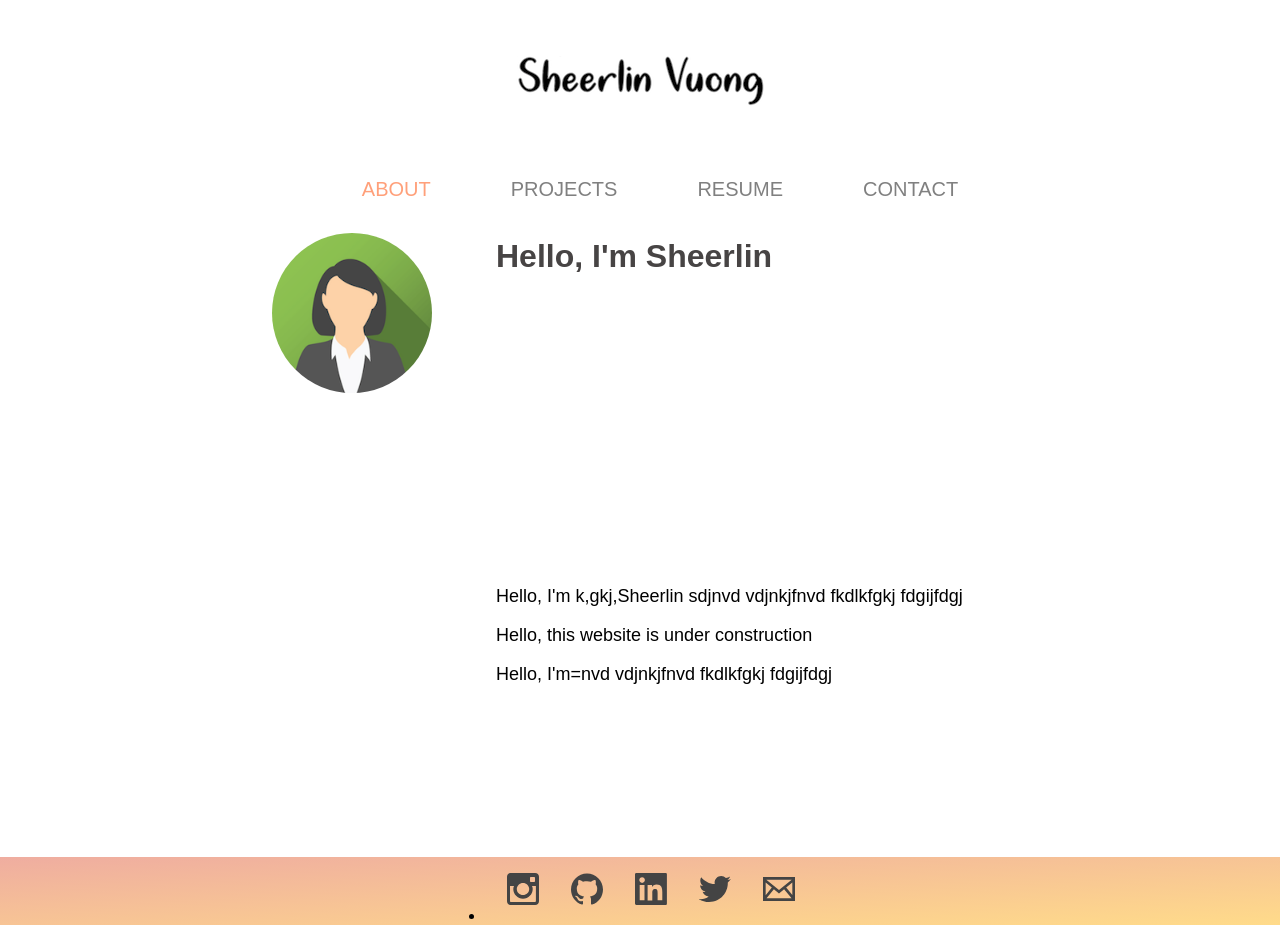
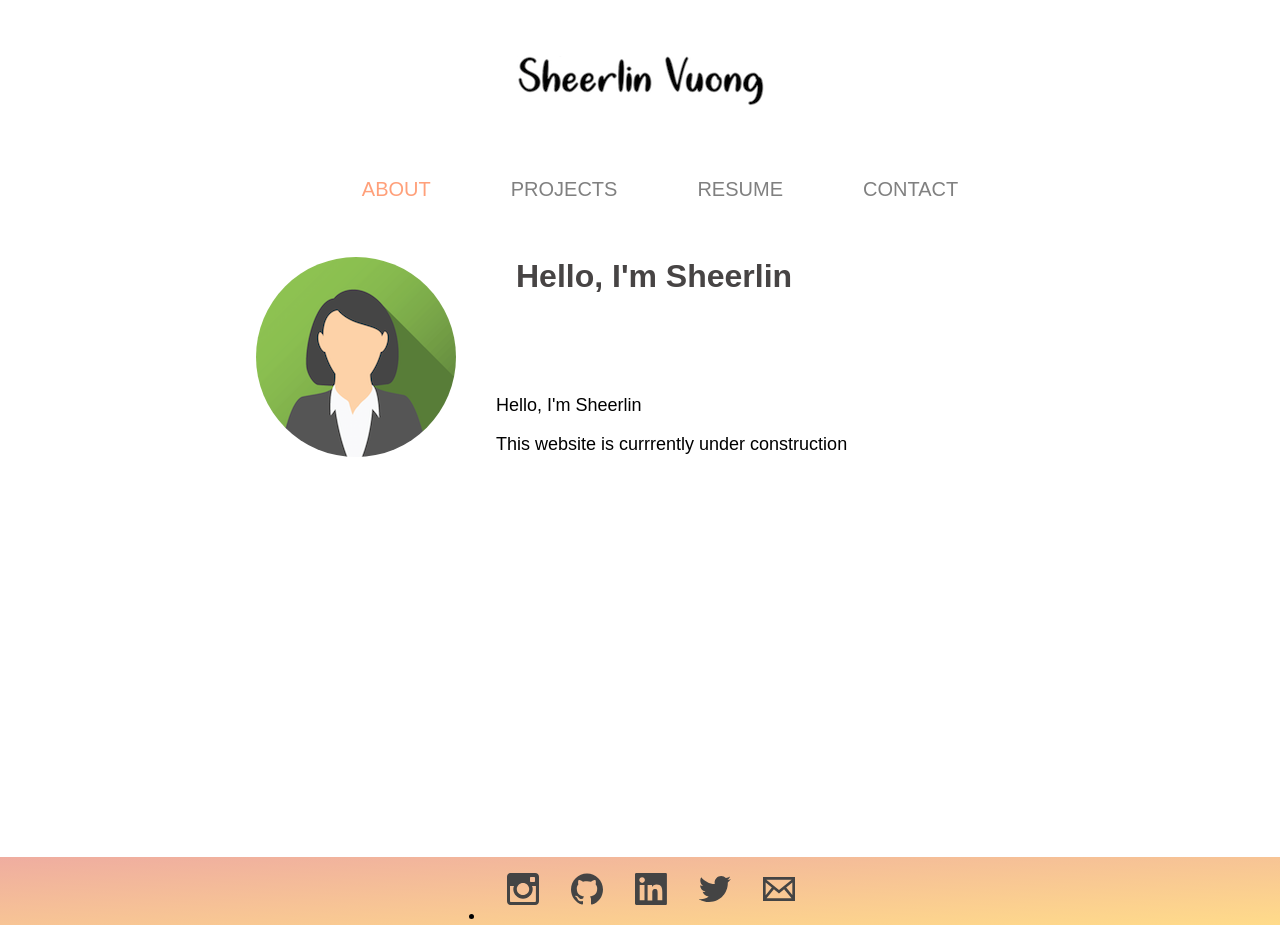
Before and after one commit to sheerlinvuong/sheerlinvuong.github, a React (Create React App) app: page / in a window 1280 px wide. Built offline with nearby package versions, Linux system fonts and the light colour scheme.

Commit message:
CSS updates

```diff
--- a/src/components/footerComponent/footer.css
+++ b/src/components/footerComponent/footer.css
@@ -6,7 +6,7 @@
   justify-content: center;
   }
 
-  img {
+  .footer img {
     padding: 1em;
   }
 
--- a/src/components/pages/homePag.css
+++ b/src/components/pages/homePag.css
@@ -1,34 +1,34 @@
 .Bio {
     display: grid;
     grid-template-columns: 15em auto;
-    grid-template-rows: 10em aut o;
+    grid-template-rows: 10em auto;
     height: 40em;
+    }
 
+.Bio-header {
+  color: rgb(71, 68, 68);
+  font-size: medium;
+  padding-top: 20px;
+  padding-left: 20px;
+  grid-column: 2;
+  grid-row: 1;
     }
 
     .Bio-body {
-      background-color: rgba(238, 174, 161, 0);
       font-size: large;
       grid-column: 2;
       grid-row: 2
     }
-    .Bio-header {
-      background-color: rgb(255, 255, 255);
-      color: rgb(71, 68, 68);
 
-      font-size: medium;
-      grid-column: 2;
-      grid-row: 1
+
+    .picbox {
+      background-color: rgba(111, 92, 194, 0);
+      grid-column: 1;
     }
 
-    .picbox {
-      width:10em;
-
-      grid-column: 1 / 2;
+    .picbox img {
+      max-width:100%;
+      border-radius: 50%;
+      margin-right: 50px;
+      margin-top: 40px;
     }
-
-    .pic {
-      max-width:100%;
-      height:auto;
-      border-radius: 50%;
-    }
--- a/src/components/pages/homePage.js
+++ b/src/components/pages/homePage.js
@@ -10,14 +10,12 @@ class HomePage extends Component {
           <h1>Hello, I'm Sheerlin </h1>
         </header>
         <body className="Bio-body">
-          <p>
-            Hello, I'm k,gkj,Sheerlin sdjnvd vdjnkjfnvd fkdlkfgkj fdgijfdgj{' '}
-          </p>
-          <p>Hello, this website is under construction</p>
-          <p>Hello, I'm=nvd vdjnkjfnvd fkdlkfgkj fdgijfdgj </p>
+          <p>Hello, I'm Sheerlin </p>
+          <p>This website is currrently under construction</p>
+          <p />
         </body>
         <picture className="picbox">
-          <img src={pic} alt="pic" className="pic" />
+          <img src={pic} alt="pic" />
         </picture>
       </div>
     );
```
